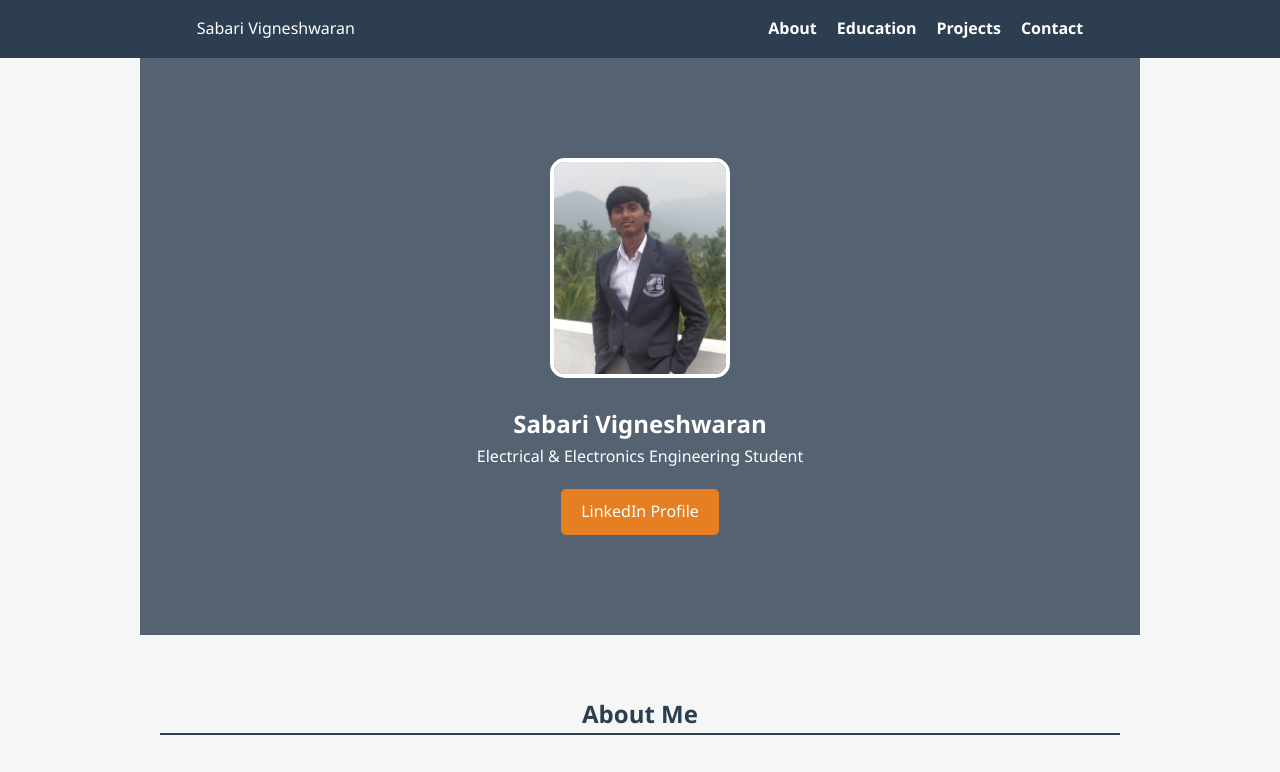
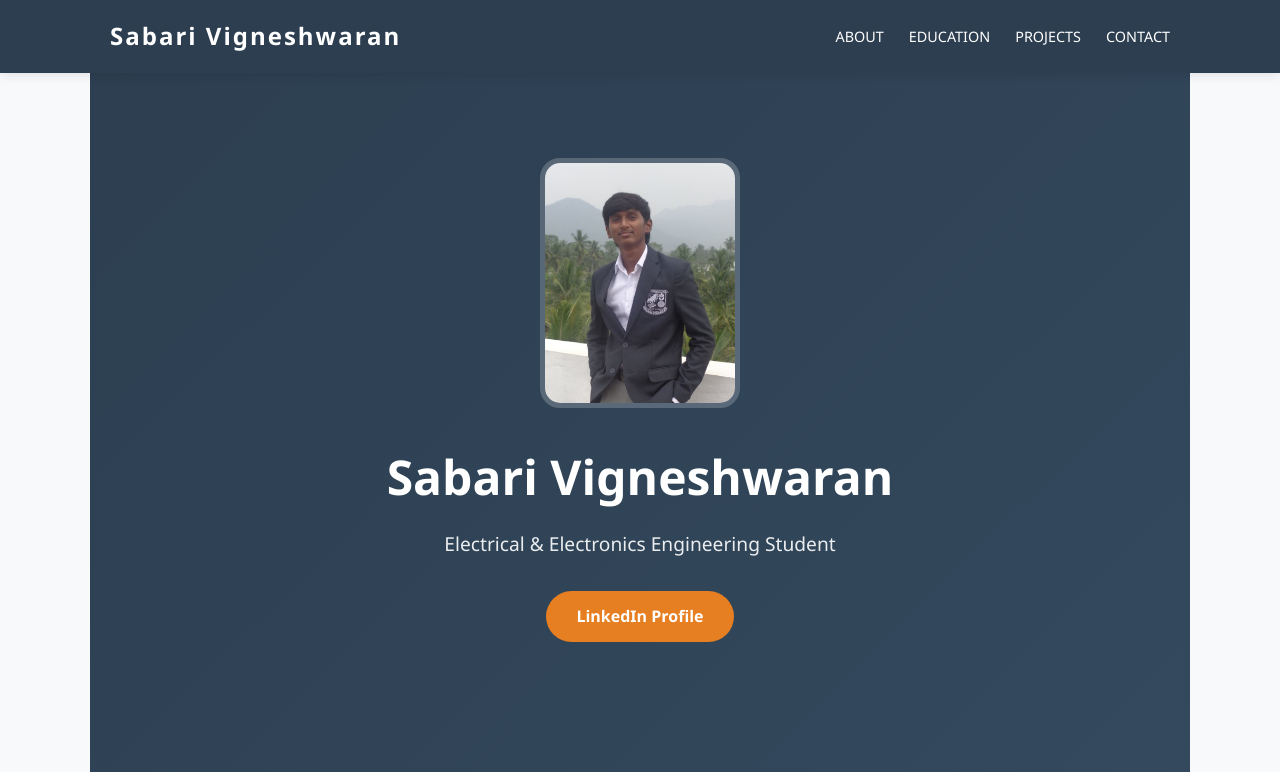
Before and after one commit to sabari-vickyy/my-portfolio, a plain HTML site: page index.html in a window 1280 px wide. Shown: the top 772 px of the page. Drawn offline with Linux system fonts and the light colour scheme.

Commit message:
Update style.css

```diff
--- a/style.css
+++ b/style.css
@@ -1,29 +1,52 @@
+/* --- Root Variables for Consistent Professional Branding --- */
+:root {
+    --primary-color: #2c3e50;    /* Professional Dark Blue */
+    --accent-color: #e67e22;     /* Energetic Orange */
+    --text-color: #333;
+    --light-bg: #f8f9fa;
+    --glass-bg: rgba(255, 255, 255, 0.9);
+}
+
 * {
     margin: 0;
     padding: 0;
     box-sizing: border-box;
-    font-family: 'Segoe UI', Tahoma, Geneva, Verdana, sans-serif;
+    font-family: 'Segoe UI', Roboto, Helvetica, Arial, sans-serif;
+    scroll-behavior: smooth;
 }
 
 body {
-    line-height: 1.6;
-    color: #333;
-    background-color: #f4f7f6;
+    background-color: var(--light-bg);
+    color: var(--text-color);
+    line-height: 1.7;
+    overflow-x: hidden;
 }
 
+/* --- Header & Navigation --- */
 header {
-    background: #2c3e50;
-    color: #fff;
+    background: var(--primary-color);
     padding: 1rem 0;
-    position: sticky;
+    position: fixed;
+    width: 100%;
     top: 0;
     z-index: 1000;
+    box-shadow: 0 2px 10px rgba(0,0,0,0.1);
 }
 
 nav {
+    max-width: 1100px;
+    margin: 0 auto;
     display: flex;
-    justify-content: space-around;
+    justify-content: space-between;
     align-items: center;
+    padding: 0 20px;
+}
+
+.logo {
+    font-size: 1.5rem;
+    font-weight: bold;
+    color: #fff;
+    letter-spacing: 2px;
 }
 
 nav ul {
@@ -32,94 +55,177 @@ nav ul {
 }
 
 nav ul li {
-    margin-left: 20px;
+    margin-left: 25px;
 }
 
 nav ul li a {
     color: #fff;
     text-decoration: none;
-    font-weight: bold;
+    font-size: 0.9rem;
+    text-transform: uppercase;
+    transition: color 0.3s;
 }
 
+nav ul li a:hover {
+    color: var(--accent-color);
+}
+
+/* --- Hero Section --- */
 #hero {
+    height: 100vh;
+    display: flex;
+    align-items: center;
+    justify-content: center;
     text-align: center;
-    padding: 100px 20px;
-    background: linear-gradient(rgba(44, 62, 80, 0.8), rgba(44, 62, 80, 0.8)), url('hero-bg.jpg');
-    background-size: cover;
+    background: linear-gradient(135deg, #2c3e50 0%, #34495e 100%);
     color: white;
+    padding: 0 20px;
+}
+
+.hero-content {
+    animation: fadeInUp 1s ease-out;
 }
 
 .profile-img {
-    width: 180px;
-    height: 220px;
-    border-radius: 15px;
-    border: 4px solid #fff;
+    width: 200px;
+    height: 250px;
+    border-radius: 20px;
+    border: 5px solid rgba(255,255,255,0.2);
     margin-bottom: 20px;
     object-fit: cover;
+    transition: transform 0.5s ease, border-color 0.5s ease;
 }
 
+.profile-img:hover {
+    transform: translateY(-10px) rotate(2deg);
+    border-color: var(--accent-color);
+}
+
+#hero h1 {
+    font-size: 3rem;
+    margin-bottom: 10px;
+}
+
+#hero p {
+    font-size: 1.2rem;
+    opacity: 0.9;
+    margin-bottom: 30px;
+}
+
+/* --- Buttons --- */
+.btn {
+    padding: 12px 30px;
+    background: var(--accent-color);
+    color: #fff;
+    text-decoration: none;
+    border-radius: 50px;
+    font-weight: 600;
+    transition: all 0.3s ease;
+    display: inline-block;
+}
+
+.btn:hover {
+    background: #d35400;
+    transform: scale(1.05);
+    box-shadow: 0 5px 15px rgba(230, 126, 34, 0.4);
+}
+
+/* --- Section Styling --- */
 section {
-    padding: 60px 20px;
-    max-width: 1000px;
-    margin: auto;
+    padding: 100px 20px;
+    max-width: 1100px;
+    margin: 0 auto;
 }
 
 h2 {
     text-align: center;
-    margin-bottom: 40px;
-    color: #2c3e50;
-    border-bottom: 2px solid #2c3e50;
-    display: inline-block;
-    width: 100%;
+    font-size: 2rem;
+    margin-bottom: 50px;
+    position: relative;
+    color: var(--primary-color);
 }
 
+h2::after {
+    content: '';
+    width: 60px;
+    height: 4px;
+    background: var(--accent-color);
+    position: absolute;
+    bottom: -10px;
+    left: 50%;
+    transform: translateX(-50%);
+}
+
+/* --- Skills Grid --- */
 .skills-container {
-    display: flex;
-    justify-content: space-between;
-    gap: 20px;
+    display: grid;
+    grid-template-columns: repeat(auto-fit, minmax(300px, 1fr));
+    gap: 30px;
 }
 
 .skill-box {
     background: #fff;
-    padding: 20px;
-    border-radius: 8px;
-    box-shadow: 0 4px 6px rgba(0,0,0,0.1);
-    flex: 1;
+    padding: 40px;
+    border-radius: 15px;
+    box-shadow: 0 10px 30px rgba(0,0,0,0.05);
+    transition: transform 0.3s;
+    border-top: 5px solid var(--accent-color);
 }
 
-.project-card {
-    background: #fff;
-    display: flex;
-    flex-wrap: wrap;
-    border-radius: 10px;
-    overflow: hidden;
-    box-shadow: 0 4px 10px rgba(0,0,0,0.1);
+.skill-box:hover {
+    transform: translateY(-5px);
 }
 
-.project-card img {
-    width: 400px;
-    max-width: 100%;
+/* --- Project Cards --- */
+.project-card {
+    display: flex;
+    background: #fff;
+    border-radius: 20px;
+    overflow: hidden;
+    box-shadow: 0 15px 40px rgba(0,0,0,0.1);
+    transition: all 0.4s ease;
+}
+
+.project-card:hover {
+    transform: scale(1.01);
+}
+
+.project-img {
+    width: 40%;
     object-fit: cover;
 }
 
 .project-info {
-    padding: 30px;
-    flex: 1;
+    padding: 40px;
+    width: 60%;
 }
 
-.btn {
-    display: inline-block;
-    background: #e67e22;
-    color: white;
-    padding: 10px 20px;
-    text-decoration: none;
-    border-radius: 5px;
-    margin-top: 20px;
+/* --- Animations --- */
+@keyframes fadeInUp {
+    from {
+        opacity: 0;
+        transform: translateY(30px);
+    }
+    to {
+        opacity: 1;
+        transform: translateY(0);
+    }
 }
 
-footer {
-    text-align: center;
-    padding: 20px;
-    background: #2c3e50;
-    color: white;
+/* Animation trigger for scroll - simple fade in */
+section {
+    animation: fadeInUp 0.8s ease-out;
 }
+
+/* Responsive Design */
+@media (max-width: 768px) {
+    .project-card {
+        flex-direction: column;
+    }
+    .project-img, .project-info {
+        width: 100%;
+    }
+    #hero h1 {
+        font-size: 2.2rem;
+    }
+}
```
